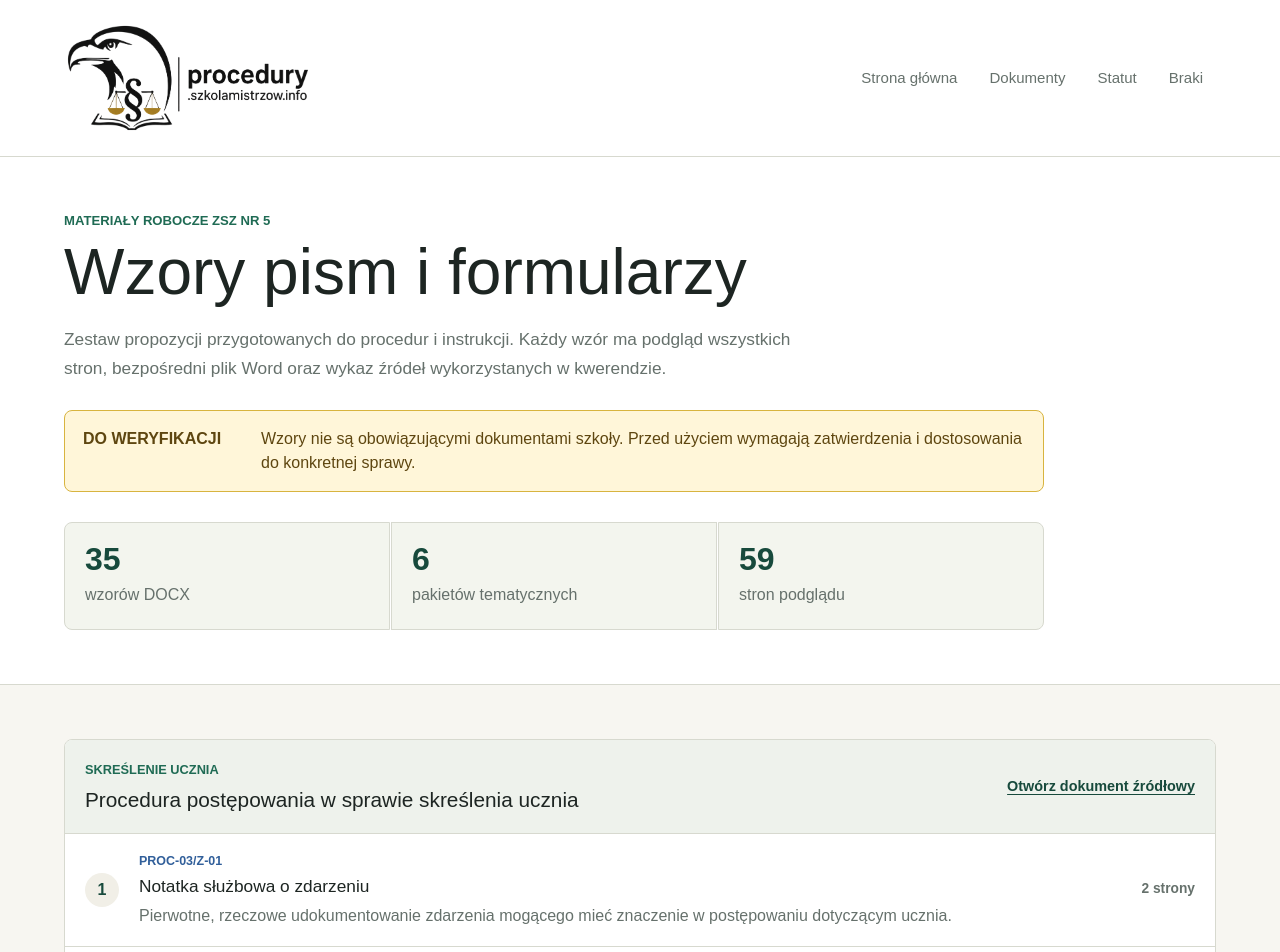
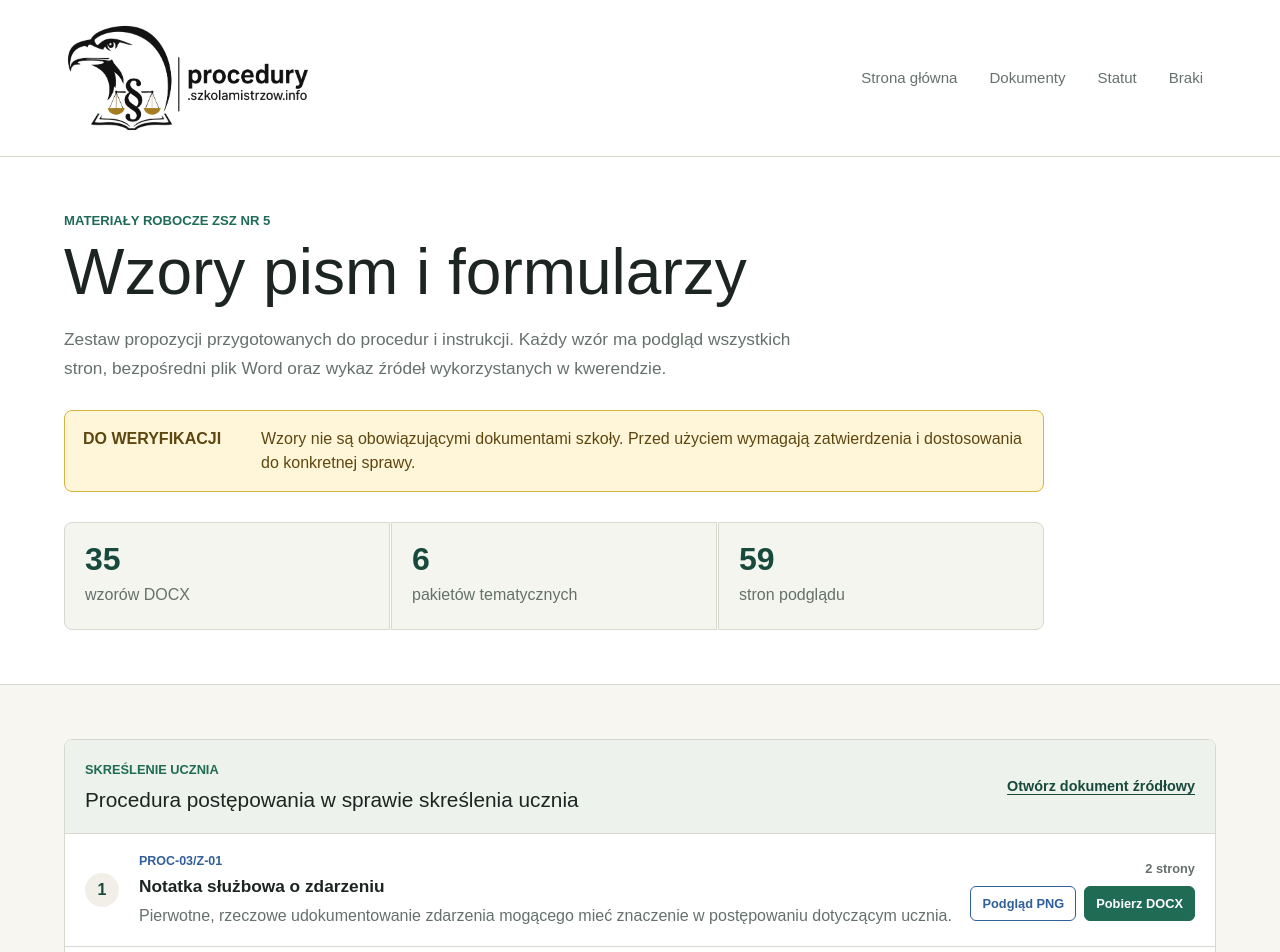
Before and after one commit to adeodatus11/procedury-szkoly-mistrzow, a Next.js app: page /wzory in a window 1280 px wide. Shown: the top 952 px of the page. Built offline with nearby package versions, Linux system fonts and the light colour scheme.

Commit message:
Add quick previews and downloads for form templates

```diff
--- a/app/dokumenty/[documentId]/page.tsx
+++ b/app/dokumenty/[documentId]/page.tsx
@@ -2,7 +2,8 @@ import Link from "next/link";
 import { notFound } from "next/navigation";
 import { documents } from "../../content";
 import { renderStructuredText, statusLabel } from "../../content-utils";
-import { formTemplateHref, templatesForDocument } from "../../form-templates";
+import { FormTemplateQuickEntry } from "../../form-template-quick-entry";
+import { templatesForDocument } from "../../form-templates";
 
 type PageProps = {
   params: Promise<{
@@ -84,11 +85,11 @@ export default async function DocumentPage({ params }: PageProps) {
                 </div>
                 <div className="related-forms-list">
                   {relatedTemplates.map((template) => (
-                    <Link href={formTemplateHref(template.id)} key={template.id}>
-                      <span>{template.code}</span>
-                      <strong>{template.title}</strong>
-                      <small>Podgląd PNG i plik Word do pobrania</small>
-                    </Link>
+                    <FormTemplateQuickEntry
+                      key={template.id}
+                      template={template}
+                      variant="compact"
+                    />
                   ))}
                 </div>
               </section>
--- /dev/null
+++ b/app/form-template-quick-entry.tsx
@@ -0,0 +1,64 @@
+import Link from "next/link";
+import { formTemplateHref } from "./form-templates";
+import type { FormTemplate } from "./form-templates";
+
+type FormTemplateQuickEntryProps = {
+  index?: number;
+  template: FormTemplate;
+  variant?: "catalog" | "compact";
+};
+
+export function FormTemplateQuickEntry({
+  index,
+  template,
+  variant = "catalog",
+}: FormTemplateQuickEntryProps) {
+  const firstPreviewPage = template.previewPages[0];
+  const pageLabel = `${template.pageCount} ${template.pageCount === 1 ? "strona" : "strony"}`;
+
+  return (
+    <div className={`form-quick-entry form-quick-entry-${variant}`}>
+      {index !== undefined ? <span className="form-number">{index + 1}</span> : null}
+      <div className="form-quick-copy">
+        <span className="form-code">{template.code}</span>
+        <div className="form-title-with-preview">
+          <Link className="form-title-link" href={formTemplateHref(template.id)}>
+            {template.title}
+          </Link>
+          <aside className="form-hover-preview" aria-hidden="true">
+            <div>
+              <span>{template.code}</span>
+              <strong>DO WERYFIKACJI</strong>
+            </div>
+            <img
+              src={firstPreviewPage}
+              alt=""
+              decoding="async"
+              loading="lazy"
+            />
+            <p>Podgląd pierwszej strony</p>
+          </aside>
+        </div>
+        {variant === "catalog" ? <p>{template.summary}</p> : null}
+      </div>
+      <div className="form-quick-actions">
+        <span className="form-page-count">{pageLabel}</span>
+        <a
+          className="form-quick-action form-preview-action"
+          href={firstPreviewPage}
+          rel="noreferrer"
+          target="_blank"
+        >
+          Podgląd PNG
+        </a>
+        <a
+          className="form-quick-action form-download-action"
+          download
+          href={template.downloadUrl}
+        >
+          Pobierz DOCX
+        </a>
+      </div>
+    </div>
+  );
+}
--- a/app/globals.css
+++ b/app/globals.css
@@ -1107,36 +1107,18 @@ h1 {
   overflow: hidden;
 }
 
-.related-forms-list a {
-  align-items: center;
+.related-forms-list .form-quick-entry + .form-quick-entry {
+  border-top: 1px solid var(--line);
+}
+
+.related-forms-list .form-quick-entry:hover {
+  background: #f5f7f2;
+}
+
+.form-quick-entry-compact {
   background: var(--surface);
-  display: grid;
-  gap: 6px 16px;
-  grid-template-columns: minmax(120px, 160px) minmax(0, 1fr) minmax(180px, auto);
+  grid-template-columns: minmax(0, 1fr) minmax(220px, auto);
   padding: 16px 18px;
-}
-
-.related-forms-list a + a {
-  border-top: 1px solid var(--line);
-}
-
-.related-forms-list a:hover {
-  background: #f5f7f2;
-}
-
-.related-forms-list span {
-  color: var(--blue);
-  font-size: 0.8rem;
-  font-weight: 800;
-}
-
-.related-forms-list strong {
-  line-height: 1.35;
-}
-
-.related-forms-list small {
-  color: var(--muted);
-  text-align: right;
 }
 
 .forms-hero,
@@ -1261,19 +1243,23 @@ h1 {
   display: grid;
 }
 
-.form-row {
+.form-quick-entry {
   align-items: center;
   display: grid;
   gap: 16px;
-  grid-template-columns: 38px minmax(0, 1fr) minmax(76px, auto);
+  min-width: 0;
+}
+
+.form-quick-entry-catalog {
+  grid-template-columns: 38px minmax(0, 1fr) minmax(220px, auto);
   padding: 18px 20px;
 }
 
-.form-row + .form-row {
+.form-quick-entry-catalog + .form-quick-entry-catalog {
   border-top: 1px solid var(--line);
 }
 
-.form-row:hover {
+.form-quick-entry-catalog:hover {
   background: #f8f9f5;
 }
 
@@ -1297,22 +1283,159 @@ h1 {
   margin-bottom: 5px;
 }
 
-.form-row h3 {
+.form-quick-copy {
+  min-width: 0;
+}
+
+.form-title-with-preview {
+  display: inline-block;
+  max-width: 100%;
+}
+
+.form-title-link {
+  color: var(--ink);
   font-size: 1.08rem;
+  font-weight: 800;
   line-height: 1.35;
-  margin-bottom: 5px;
-}
-
-.form-row p {
+  text-decoration: underline;
+  text-decoration-color: transparent;
+  text-underline-offset: 4px;
+  transition: color 150ms ease, text-decoration-color 150ms ease;
+}
+
+.form-title-link:hover,
+.form-title-link:focus-visible {
+  color: var(--green-dark);
+  text-decoration-color: currentColor;
+}
+
+.form-quick-entry-compact .form-title-link {
+  font-size: 1rem;
+}
+
+.form-quick-copy > p {
   color: var(--muted);
   line-height: 1.5;
-  margin-bottom: 0;
-}
-
-.form-row > strong {
-  color: var(--muted);
-  font-size: 0.86rem;
+  margin: 5px 0 0;
+}
+
+.form-quick-actions {
+  align-items: center;
+  display: grid;
+  gap: 8px;
+  grid-template-columns: repeat(2, minmax(0, auto));
+  justify-content: end;
+}
+
+.form-page-count {
+  color: var(--muted);
+  font-size: 0.8rem;
+  font-weight: 800;
+  grid-column: 1 / -1;
   text-align: right;
+}
+
+.form-quick-action {
+  border: 1px solid transparent;
+  border-radius: 6px;
+  font-size: 0.8rem;
+  font-weight: 800;
+  line-height: 1.2;
+  padding: 9px 11px;
+  text-align: center;
+  white-space: nowrap;
+}
+
+.form-preview-action {
+  background: var(--surface);
+  border-color: var(--blue);
+  color: var(--blue);
+}
+
+.form-preview-action:hover,
+.form-preview-action:focus-visible {
+  background: #eef3ff;
+}
+
+.form-download-action {
+  background: var(--green);
+  border-color: var(--green);
+  color: #fff;
+}
+
+.form-download-action:hover,
+.form-download-action:focus-visible {
+  background: var(--green-dark);
+  border-color: var(--green-dark);
+}
+
+.form-hover-preview {
+  background: #fff;
+  border: 1px solid #aeb5ad;
+  border-radius: 8px;
+  bottom: 24px;
+  box-shadow: 0 18px 48px rgba(29, 37, 34, 0.24);
+  display: none;
+  max-height: calc(100vh - 48px);
+  opacity: 0;
+  overflow: hidden;
+  padding: 12px;
+  pointer-events: none;
+  position: fixed;
+  right: clamp(24px, 5vw, 72px);
+  transform: translateY(10px);
+  transition: opacity 140ms ease, transform 140ms ease, visibility 140ms ease;
+  visibility: hidden;
+  width: min(350px, calc(100vw - 48px));
+  z-index: 100;
+}
+
+.form-hover-preview > div {
+  align-items: center;
+  display: flex;
+  gap: 12px;
+  justify-content: space-between;
+  margin-bottom: 10px;
+}
+
+.form-hover-preview > div span {
+  color: var(--blue);
+  font-size: 0.75rem;
+  font-weight: 800;
+}
+
+.form-hover-preview > div strong {
+  color: #8a6513;
+  font-size: 0.72rem;
+}
+
+.form-hover-preview img {
+  border: 1px solid var(--line);
+  display: block;
+  height: auto;
+  max-height: calc(100vh - 126px);
+  object-fit: contain;
+  width: 100%;
+}
+
+.form-hover-preview p {
+  color: var(--muted);
+  font-size: 0.76rem;
+  margin: 8px 0 0;
+  text-align: center;
+}
+
+@media (hover: hover) and (pointer: fine) and (min-width: 1041px) {
+  .form-hover-preview {
+    display: block;
+  }
+
+  .form-title-link:hover + .form-hover-preview,
+  .form-title-link:focus-visible + .form-hover-preview {
+    opacity: 1;
+    transform: translateY(0);
+    visibility: visible;
+  }
 }
 
 .form-detail {
@@ -1550,17 +1673,26 @@ h1 {
 
   .missing-item,
   .share-item,
-  .form-row,
-  .related-forms-list a,
+  .form-quick-entry,
   .verification-banner {
     grid-template-columns: 1fr;
   }
 
   .missing-item strong,
-  .share-item strong,
-  .form-row > strong,
-  .related-forms-list small {
+  .share-item strong {
     text-align: left;
+  }
+
+  .form-quick-actions {
+    justify-content: stretch;
+  }
+
+  .form-page-count {
+    text-align: left;
+  }
+
+  .form-quick-action {
+    width: 100%;
   }
 
   .forms-group-header {
--- a/app/wzory/page.tsx
+++ b/app/wzory/page.tsx
@@ -1,5 +1,6 @@
 import Link from "next/link";
-import { formTemplateGroups, formTemplates, formTemplateHref } from "../form-templates";
+import { FormTemplateQuickEntry } from "../form-template-quick-entry";
+import { formTemplateGroups, formTemplates } from "../form-templates";
 
 export const metadata = {
   title: "Wzory pism i formularzy | Procedury Szkoły Mistrzów",
@@ -66,15 +67,7 @@ export default function FormTemplatesPage() {
             </header>
             <div className="forms-list">
               {group.templates.map((template, index) => (
-                <Link className="form-row" href={formTemplateHref(template.id)} key={template.id}>
-                  <span className="form-number">{index + 1}</span>
-                  <div>
-                    <span className="form-code">{template.code}</span>
-                    <h3>{template.title}</h3>
-                    <p>{template.summary}</p>
-                  </div>
-                  <strong>{template.pageCount} {template.pageCount === 1 ? "strona" : "strony"}</strong>
-                </Link>
+                <FormTemplateQuickEntry index={index} key={template.id} template={template} />
               ))}
             </div>
           </article>
```
Also changed, not shown: 1 other file (tests, documents, lock files or other folders).
